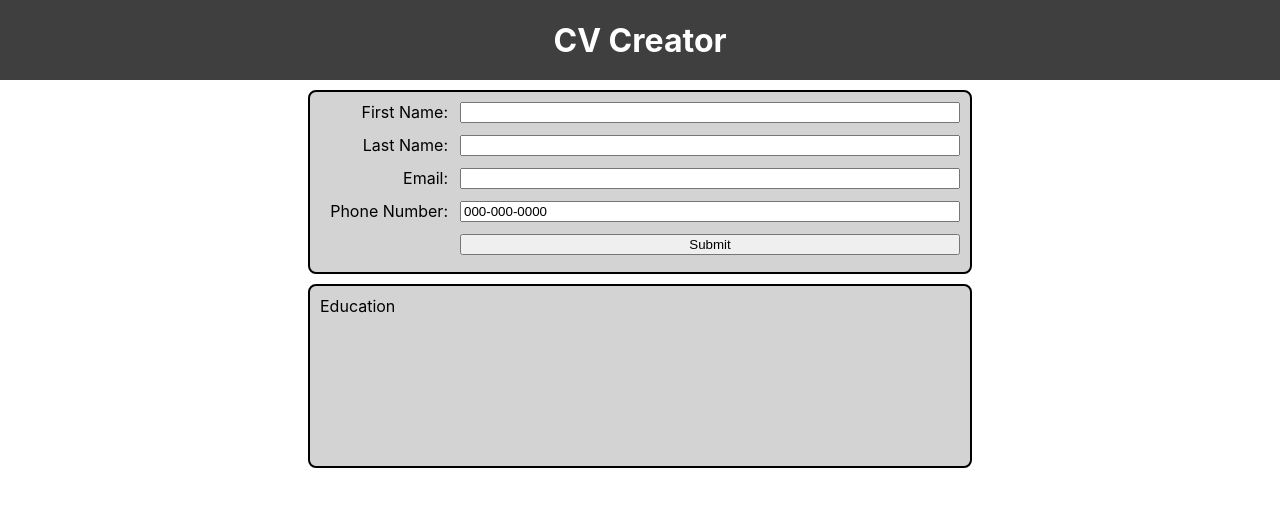
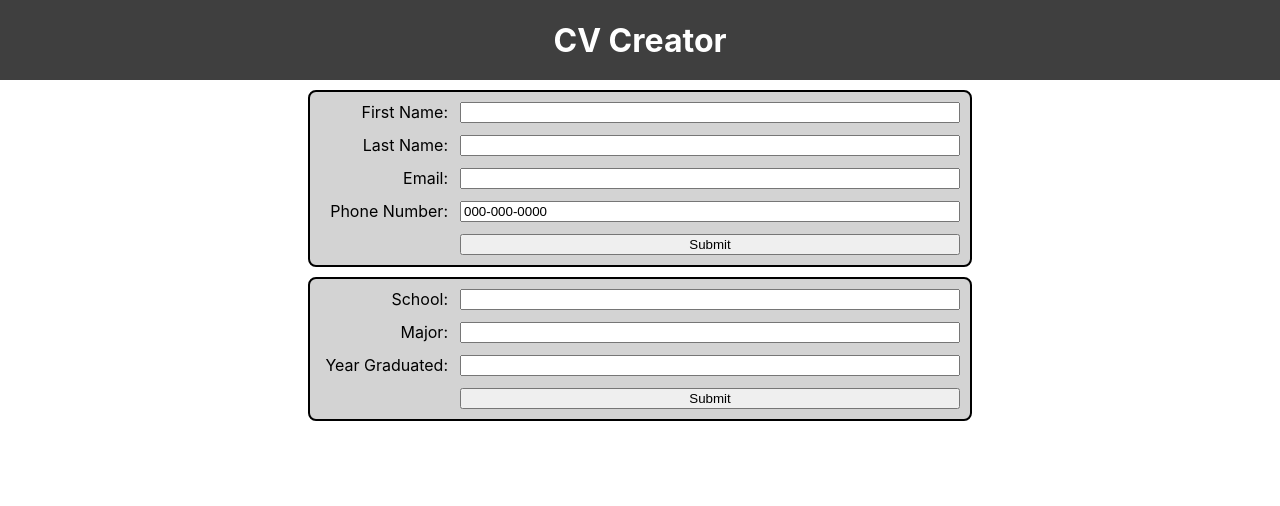
Before and after one commit to Red4lpha/CV-Project, a React (Create React App) app: page / in a window 1280 px wide. Shown: the top 506 px of the page. Built offline with nearby package versions, Linux system fonts and the light colour scheme.

Commit message:
Adding Education component -made the Education component based off the General one -Changed the pieces height to be dynamic

```diff
--- a/src/App.css
+++ b/src/App.css
@@ -20,7 +20,7 @@
   border-radius: .5em;
   background-color: lightgrey;
   width: 40em;
-  height: 20vh;
+  /* height: 20vh; */
   margin: 10px;
   padding: 10px;
 }
@@ -33,6 +33,14 @@
   grid-gap: 12px;
   padding: auto;
 }
+.eduForm {
+  display: grid;
+  grid-template-columns: 20% 1fr;
+  grid-template-rows: 1fr 1fr 1fr;
+  grid-gap: 12px;
+  padding: auto;
+}
+
 label {
   text-align: right;
   grid-column: 1 / 2;
--- a/src/App.js
+++ b/src/App.js
@@ -1,6 +1,7 @@
 import { render } from '@testing-library/react';
 import React from 'react';
 import './App.css';
+import Education from './components/Education';
 import General from './components/General';
 
 class App extends React.Component {
@@ -16,9 +17,7 @@ class App extends React.Component {
         </div>
         <div className="main">
           <General />
-          <div className="card education">
-            Education
-          </div>
+          <Education />
         </div>
       </div>
     );
--- a/src/components/Education.js
+++ b/src/components/Education.js
@@ -0,0 +1,66 @@
+import React from "react";
+
+class Education extends React.Component{
+    constructor(){
+        super();
+        this.state = {
+            school: "",
+            major: "",
+            gradYear:"",
+            isSubmitted: false,
+        };
+        this.handleChange = this.handleChange.bind(this);
+        this.handleSubmit = this.handleSubmit.bind(this);
+        this.handleEdit = this.handleEdit.bind(this);
+    };
+    handleChange(e){
+        const value = e.target.value;
+        this.setState({
+            ...this.state,
+            [e.target.name]: value
+        });
+    };
+    handleSubmit(e){
+        console.log("Edu form submitted");
+        this.setState({isSubmitted: true});
+        e.preventDefault()
+    };
+    handleEdit(){
+        this.setState({isSubmitted: false});
+    };
+
+
+    render(){
+        const {school, major, gradYear, isSubmitted} = this.state;
+
+
+        if(isSubmitted){
+            return(
+                <div className="card education">
+                    <h1>{school}</h1>
+                    <h2>{major}</h2>
+                    <h3>{gradYear}</h3>
+                    <button onClick={this.handleEdit}>EDIT</button>
+                </div>
+            );
+        }
+        if(!isSubmitted){
+            return(
+                <div className="card education">
+                    <form className="eduForm" onSubmit={this.handleSubmit}>
+                        <label for="eduSchool" className="label">School:</label>
+                        <input id="eduSchool" name ="school" type="text" value={school} onChange={this.handleChange}/>
+                        <label for="eduMajor" className="label">Major:</label>
+                        <input id="eduMajor" name ="major" type="text" value={major} onChange={this.handleChange}/>
+                        <label for="eduYear">Year Graduated:</label>
+                        <input id="eduYear"  name ="gradYear" type="text" value={gradYear} onChange={this.handleChange}/>
+                        <input type="submit" task="Submit"></input>
+                    </form>
+                </div>
+            );
+        }
+    }
+
+};
+
+export default Education;
--- a/src/components/General.js
+++ b/src/components/General.js
@@ -40,7 +40,7 @@ class General extends React.Component {
                     <p> {phone} </p>
                     <button onClick={this.handleEdit}>EDIT</button>
                 </div>
-            )
+            );
         }
 
         if(!isSubmitted){
```
